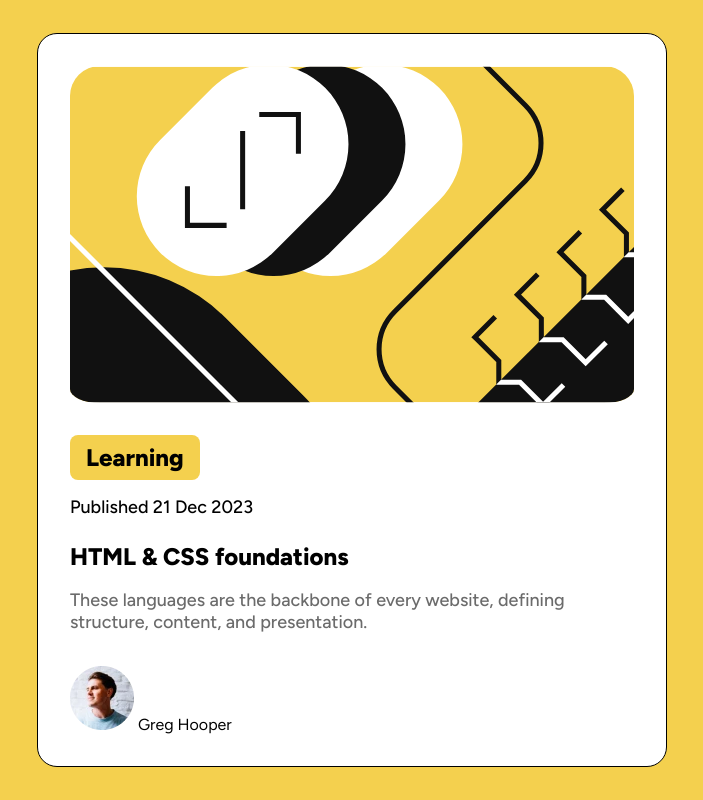
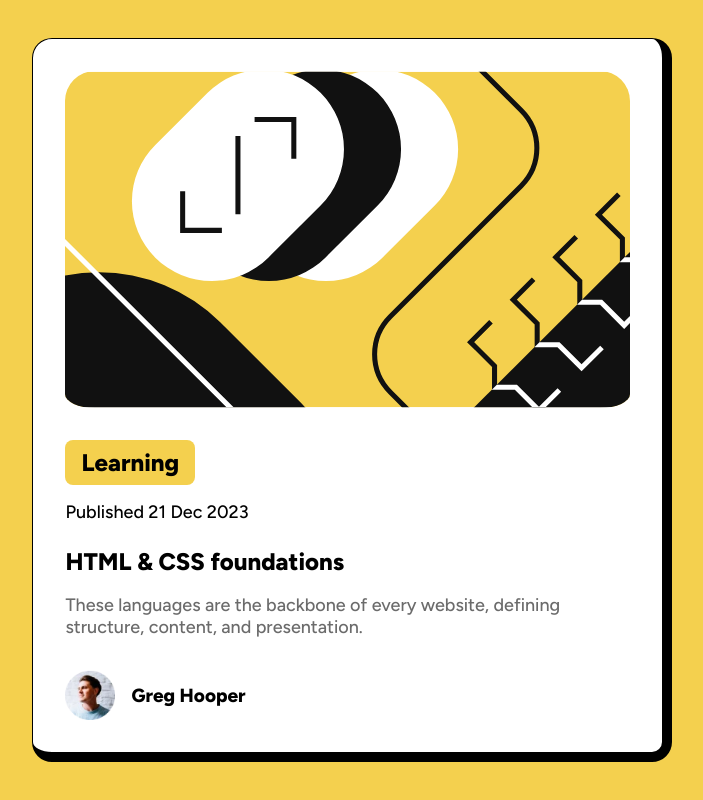
Before and after one commit to Ricard0ugh/blog-preview-card-project, a plain HTML site: page index.html in a window 1280 px wide. Shown: the whole page, without its empty margins (288-991 px from the left). Drawn offline with Linux system fonts and the light colour scheme.

Commit message:
complete

```diff
--- a/styles.css
+++ b/styles.css
@@ -26,6 +26,8 @@ body {
     font-family: var(--font);
     border: 1px solid black;
     width: 55ch;
+    border-right: 10px solid black;
+    border-bottom: 10px solid black;
 }
 
 #blog-card > img {
@@ -59,6 +61,12 @@ h1 {
     margin: 1.5rem 0 1rem 0;
 }
 
+h1:hover {
+    color: var(--yellow);
+    transition: color 0.5s ease;
+    cursor: pointer;
+}
+
 #info {
     color: var(--gray500);
     font-weight: 500;
@@ -66,7 +74,21 @@ h1 {
     margin-bottom: 2rem;
 }
 
-#
+#user {
+    display: flex;
+    align-items: center;
+    gap: 1rem;
+}
+
+#user img {
+    width: 50px;
+    height: 50px;
+}
+
+span {
+    font-weight: 800;
+    font-size: 19px;
+}
 
 
 
```
